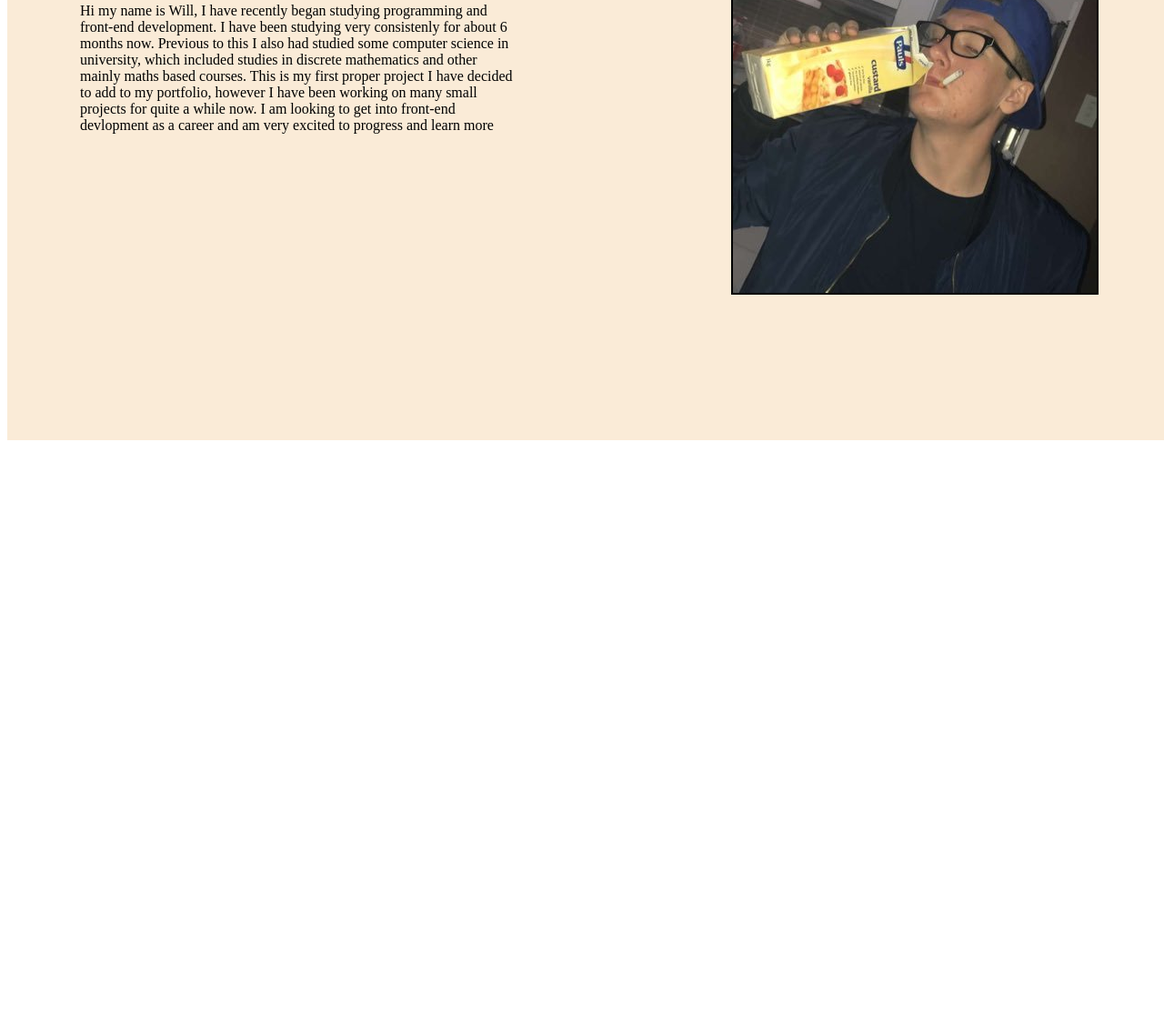
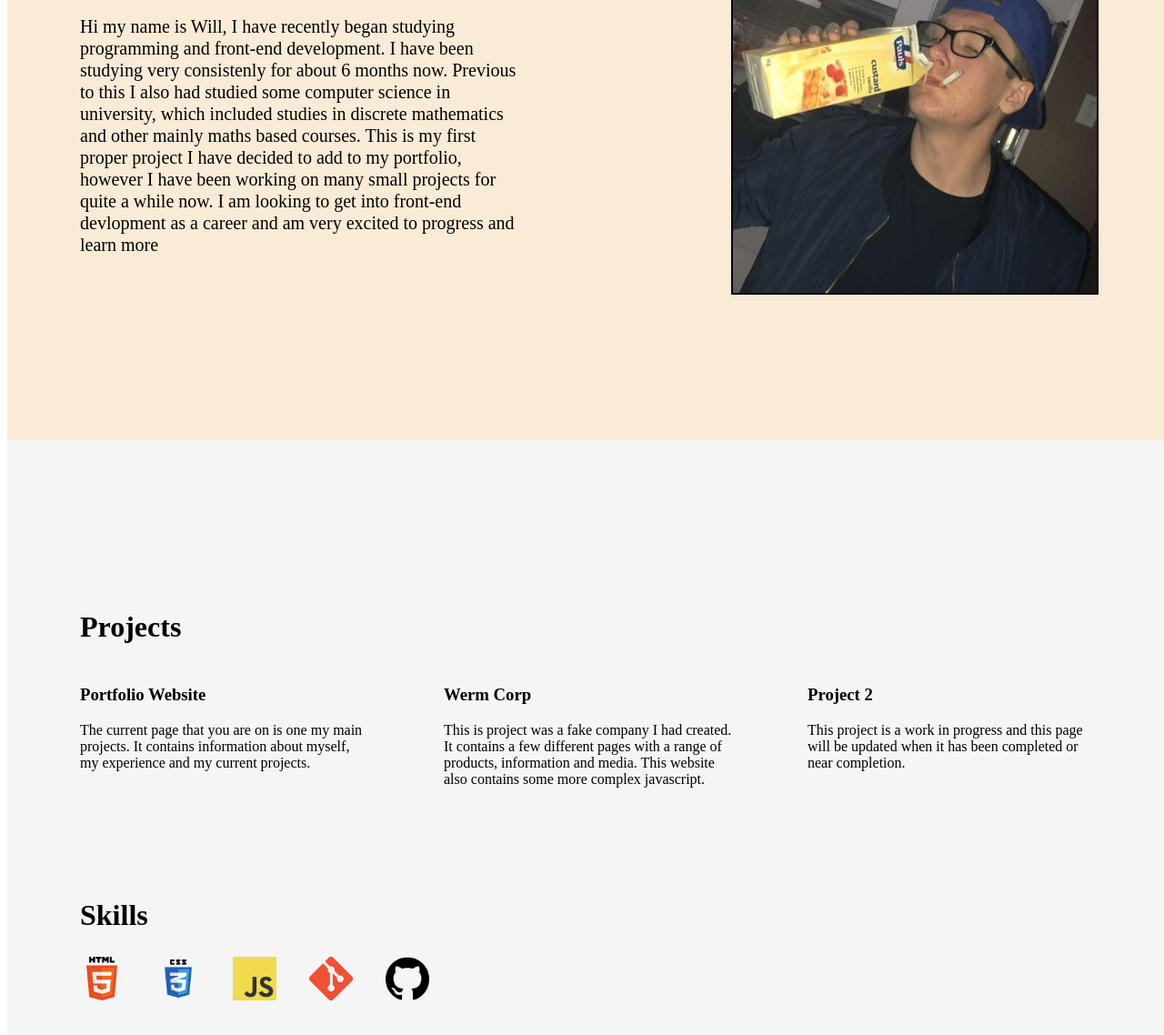
Before and after one commit to wilale1/portfolio_website, a plain HTML site: page index.html in a window 1280 px wide. Shown: the part 336-1474 px from the top of the page at 91% size. Before the commit the page ends 828 px from the top, so only its background shows below. Drawn offline with Linux system fonts and the light colour scheme.

Commit message:
Adds experience section

```diff
--- a/index.html
+++ b/index.html
@@ -40,9 +40,34 @@
             </div>
 
             <!-- Experience Section-->
-
-            <div class="skills" id="experienceSection">
-
+            <div class="experience" id="experienceSection">
+                <h2>Projects</h2>
+                <div class="projects">
+                    <div class="container">
+                        <h3>Portfolio Website</h3>
+                        <p>The current page that you are on is one my main projects. It contains information about myself, my experience and my current projects.</p>
+                    </div>
+                    <div class="container">
+                        <h3>Werm Corp</h3>
+                        <p>This is project was a fake company I had created. It contains a few different pages with a range of products, information and media.
+                            This website also contains some more complex javascript.
+                        </p>
+                    </div>
+                    <div class="container">
+                        <h3>Project 2</h3>
+                        <p>This project is a work in progress and this page will be updated when it has been completed or near completion.</p>
+                    </div>
+                </div>
+                <div class="skills">
+                    <h2>Skills</h2>
+                    <div class="skills-image">
+                        <img src="./images/logoHTML.png">
+                        <img src="./images/logoCSS.png">
+                        <img src="./images/logoJS.png">
+                        <img src="./images/logoGIT.png">
+                        <img src="./images/logoGITHUB.png">
+                    </div>
+                </div>
             </div>
 
             <!-- Contact Section-->
@@ -52,7 +77,7 @@
             </div>
         </main>
 
-        <!-- Body Section -->
+        <!-- Footer Section -->
 
         <footer>
 
--- a/styles.css
+++ b/styles.css
@@ -60,4 +60,37 @@ header .container {
  .intro-text {
      width: 30rem;
      flex-direction: column;
+     line-height: 1.5rem;
+     font-size: 1.25rem;
  }
+
+ h2 {
+     font-size: 2rem;
+ }
+
+ /* Experience Section */
+
+ .experience {
+    padding: 10rem 5rem;
+    background-color: whitesmoke;
+    display: flex;
+    flex-direction: column;
+    align-items: flex-start;
+ }
+
+.skills-image img {
+    height: 3rem;
+    width: 3rem;
+    margin-right: 2rem;
+}
+
+.projects {
+    display: flex;
+    justify-content: space-around;
+    margin-bottom: 5rem;
+}
+
+.projects .container {
+    width: 20rem;
+    margin-right: 5rem;
+}
```
Also changed, not shown: images/logoCSS.png (added), images/logoGIT.png (added), images/logoGITHUB.png (added), images/logoHTML.png (added), images/logoJS.png (added).
